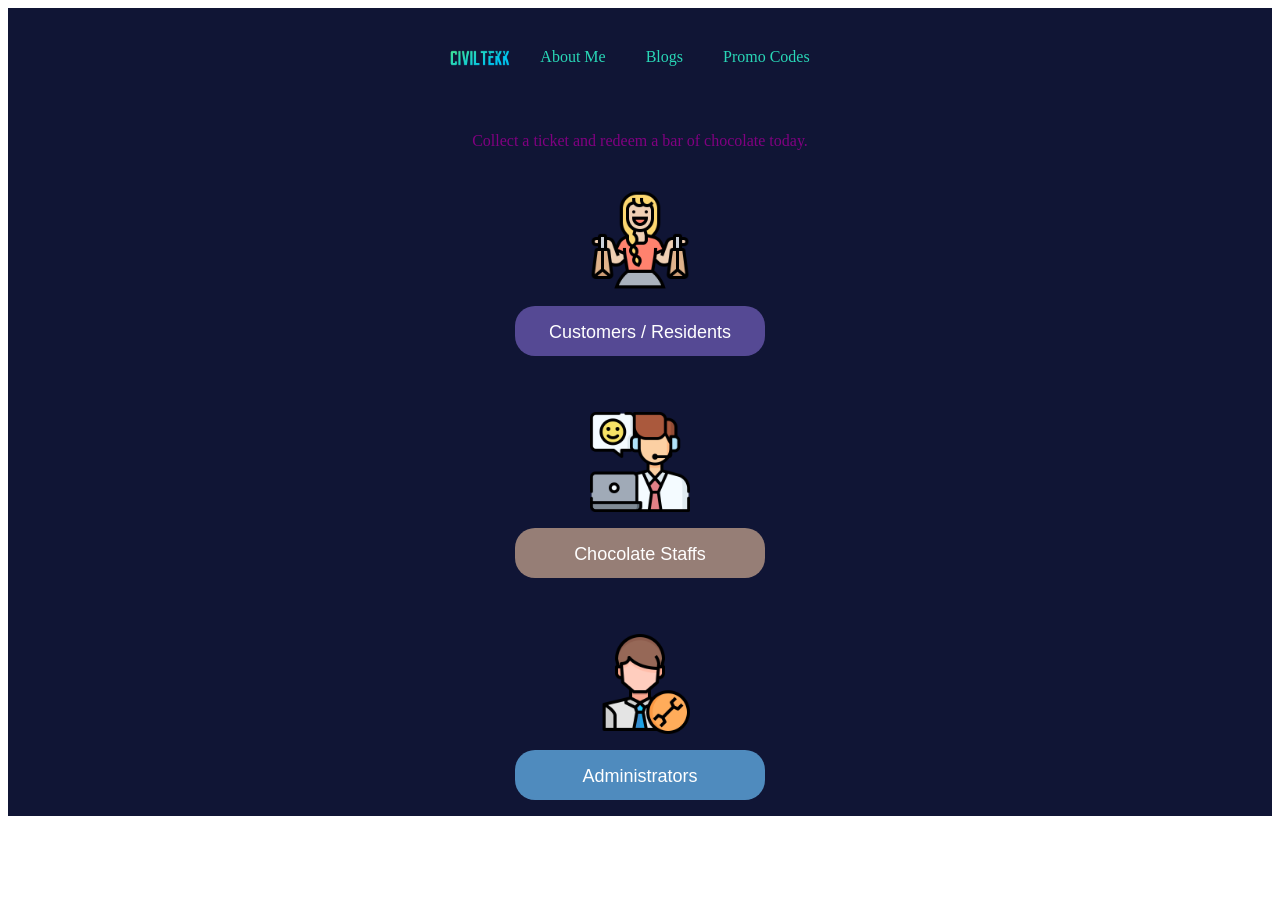
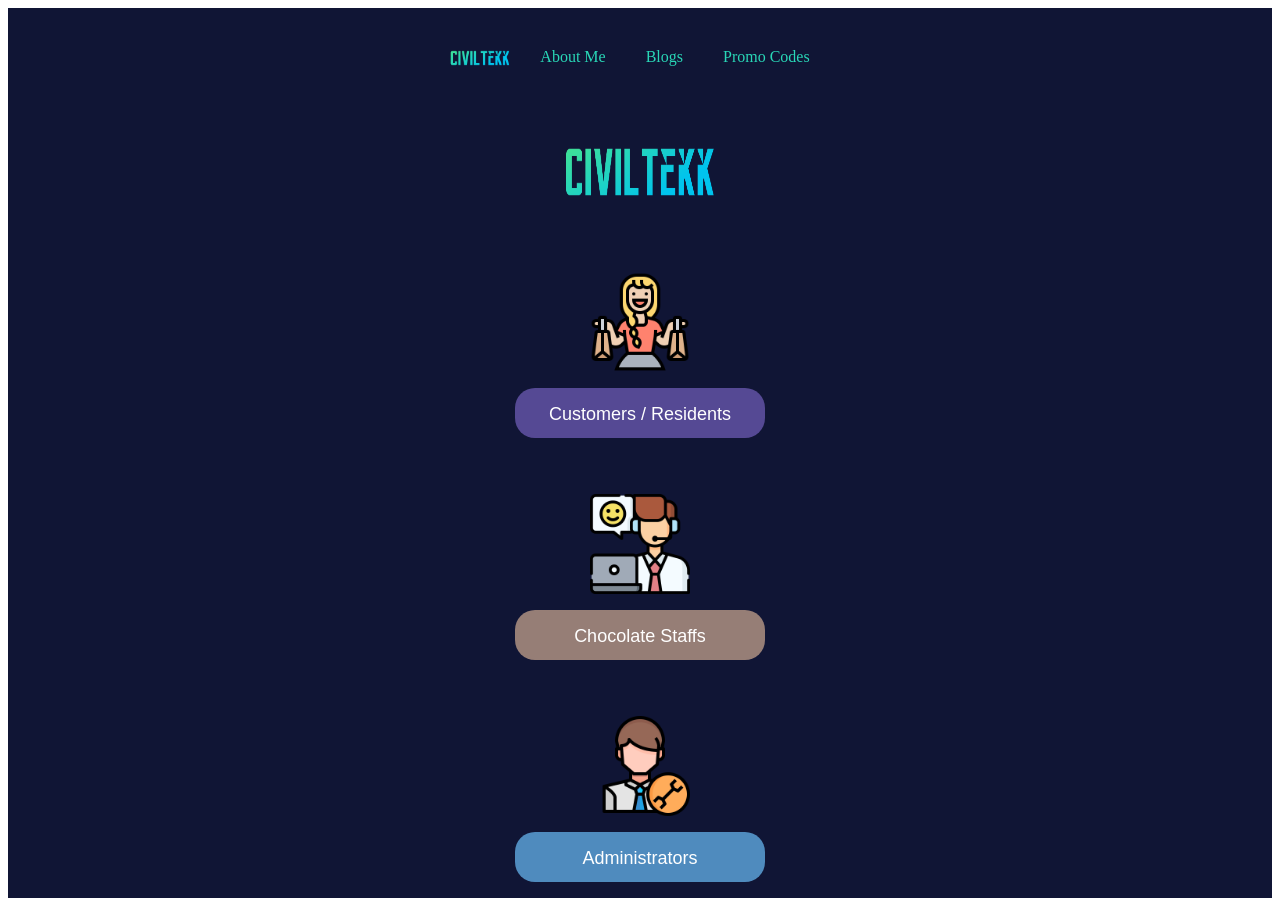
Before and after one commit to shermainelim/Kk, a React (Create React App) app: page / in a window 1280 px wide. Before the commit the page ends 824 px from the top, so only its background shows below. Built offline with nearby package versions, Linux system fonts and the light colour scheme.

Commit message:
Update Welcome.tsx

```diff
--- a/src/screens/Welcome.tsx
+++ b/src/screens/Welcome.tsx
@@ -7,6 +7,7 @@ import staffLogo from "../assets/staff.png";
 import adminLogo from "../assets/admin.png";
 import CustomButton from "../shared/CustomButton";
 import "../screens/scss/GlobalStyles.scss";
+import Cover from "../assets/cover.png";
 
 const Welcome = () => {
   const navigate = useNavigate();
@@ -69,9 +70,13 @@ const Welcome = () => {
 
   return (
     <div data-testid="welcome-container" className={cx("container")}>
-      <div className={cx("text")} data-testid="text">
-        {"Collect a ticket and redeem a bar of chocolate today."}
-      </div>
+
+      <img
+            style={{ width: "220px", height: "120px" }}
+            src={Cover}
+            alt="Company Logo"
+          ></img>
+
       {renderResident()}
       {renderStaff()}
       {renderAdmin()}
```
